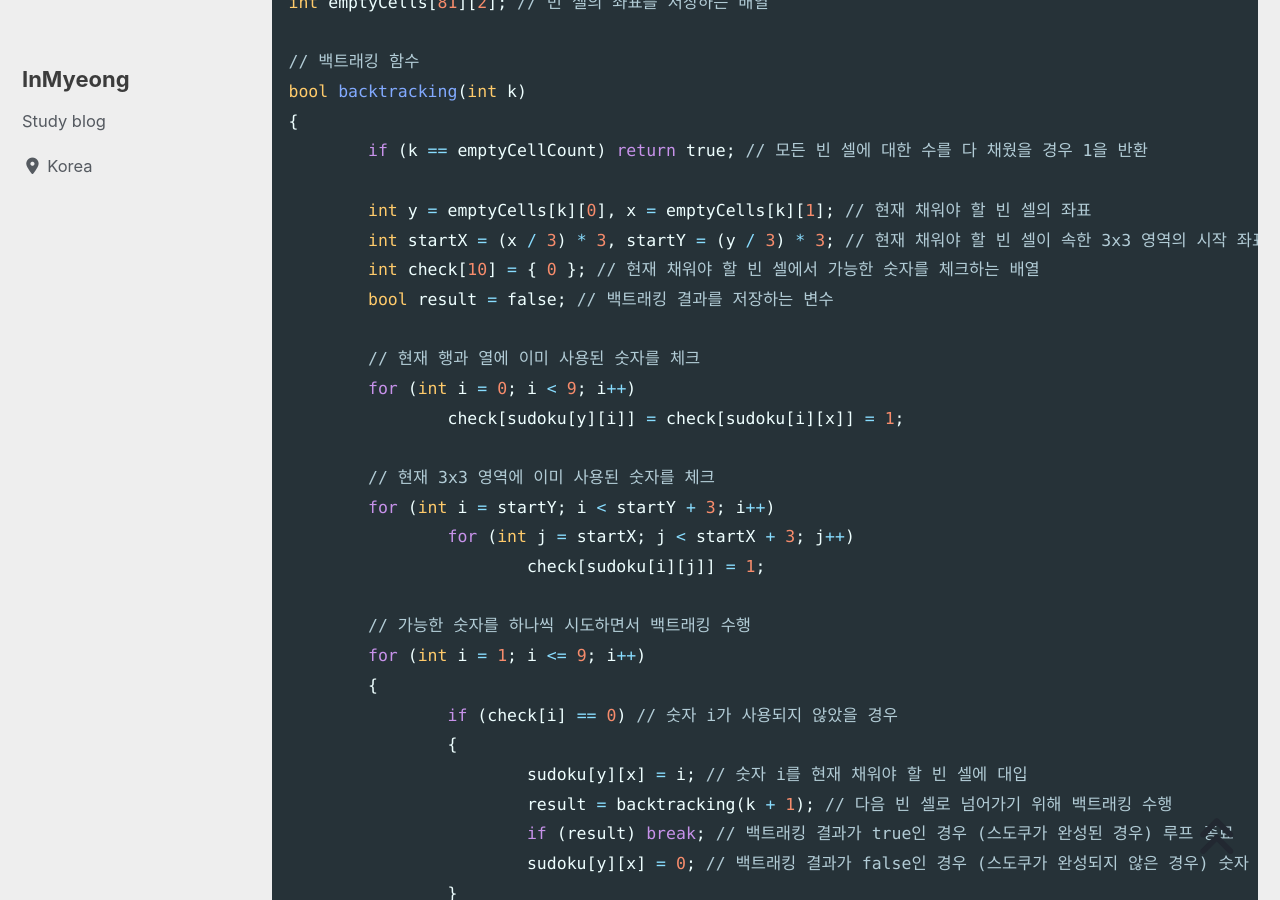
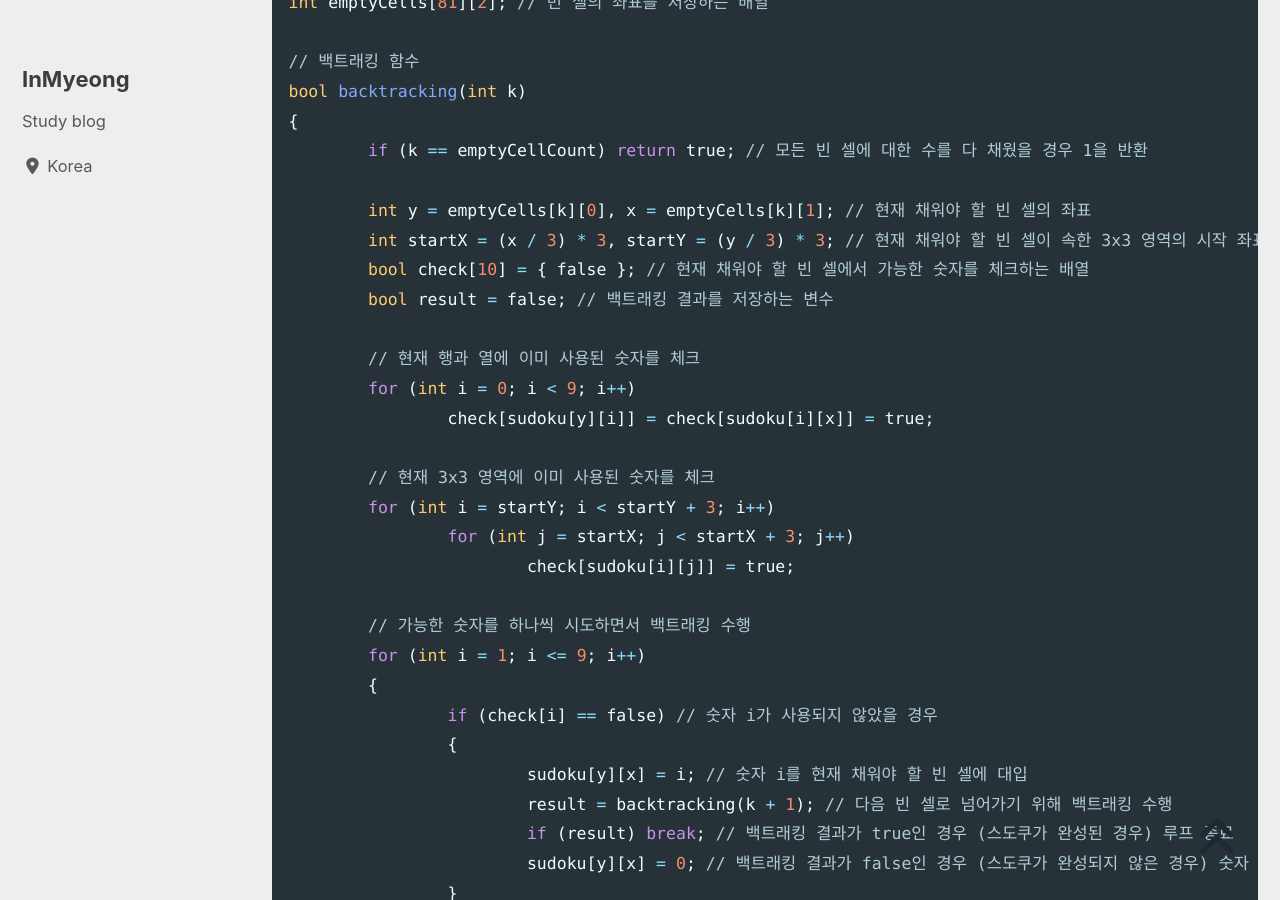
Before and after one commit to devMyeong/devMyeong.github.io, a Jekyll site: the page built from _posts/codingTest/2023-04-30-나만의문제집.md, in a window 1280 px wide and 900 px high, scrolled down 37825 px. Built offline with Jekyll 4.4.1, drawn with Linux system fonts in a browser that asks for light colours; cached includes are drawn as plain includes; nearby versions of some CDN libraries; some web fonts are replaced; comment, search, counter and statistics services are not loaded.

Commit message:
Chore : 수정

```diff
--- a/_posts/codingTest/2023-04-30-나만의문제집.md
+++ b/_posts/codingTest/2023-04-30-나만의문제집.md
@@ -1152,22 +1152,22 @@ bool backtracking(int k)
 
 	int y = emptyCells[k][0], x = emptyCells[k][1]; // 현재 채워야 할 빈 셀의 좌표
 	int startX = (x / 3) * 3, startY = (y / 3) * 3; // 현재 채워야 할 빈 셀이 속한 3x3 영역의 시작 좌표
-	int check[10] = { 0 }; // 현재 채워야 할 빈 셀에서 가능한 숫자를 체크하는 배열
+	bool check[10] = { false }; // 현재 채워야 할 빈 셀에서 가능한 숫자를 체크하는 배열
 	bool result = false; // 백트래킹 결과를 저장하는 변수
 
 	// 현재 행과 열에 이미 사용된 숫자를 체크
 	for (int i = 0; i < 9; i++)
-		check[sudoku[y][i]] = check[sudoku[i][x]] = 1;
+		check[sudoku[y][i]] = check[sudoku[i][x]] = true;
 
 	// 현재 3x3 영역에 이미 사용된 숫자를 체크
 	for (int i = startY; i < startY + 3; i++)
 		for (int j = startX; j < startX + 3; j++)
-			check[sudoku[i][j]] = 1;
+			check[sudoku[i][j]] = true;
 
 	// 가능한 숫자를 하나씩 시도하면서 백트래킹 수행
 	for (int i = 1; i <= 9; i++)
 	{
-		if (check[i] == 0) // 숫자 i가 사용되지 않았을 경우
+		if (check[i] == false) // 숫자 i가 사용되지 않았을 경우
 		{
 			sudoku[y][x] = i; // 숫자 i를 현재 채워야 할 빈 셀에 대입
 			result = backtracking(k + 1); // 다음 빈 셀로 넘어가기 위해 백트래킹 수행
```
